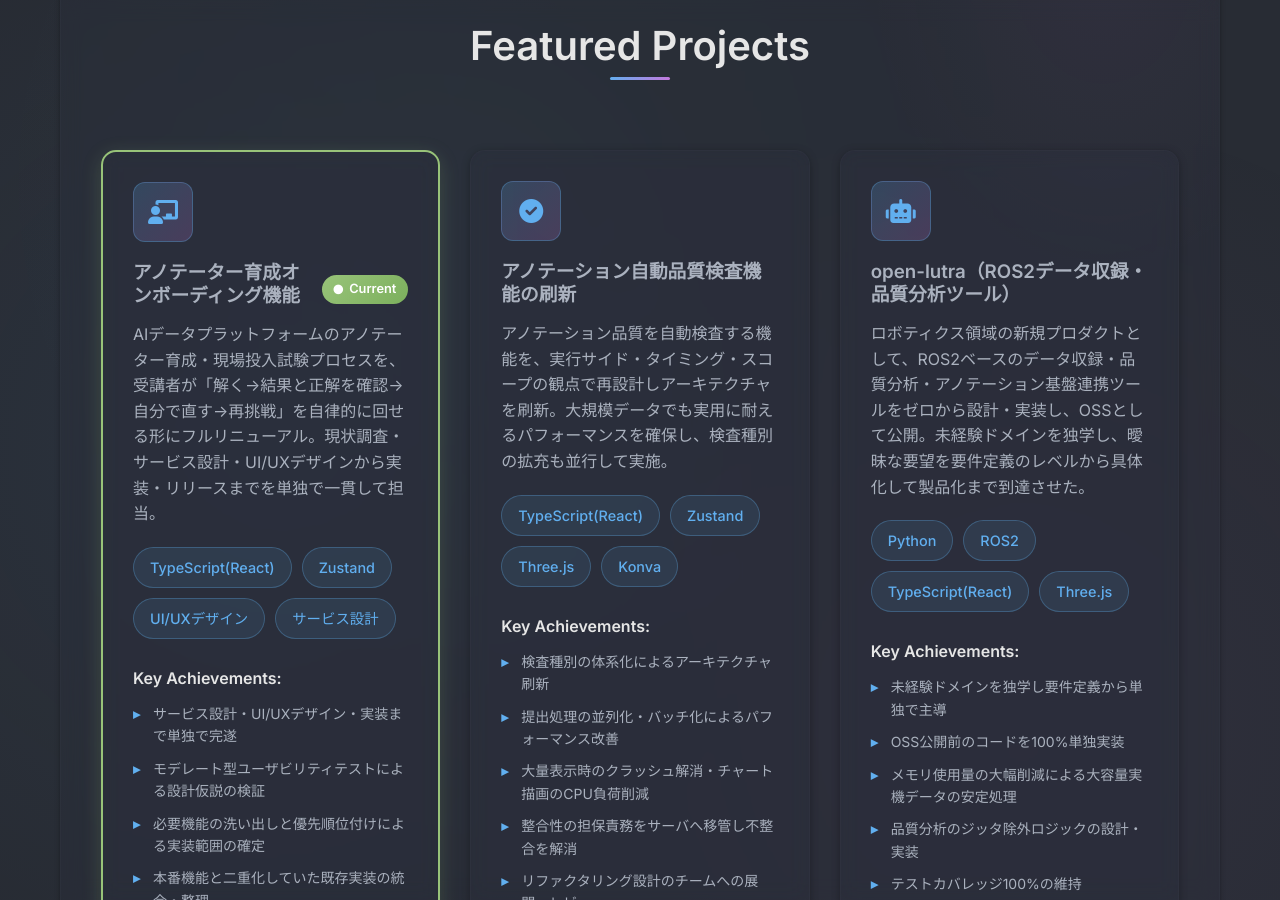
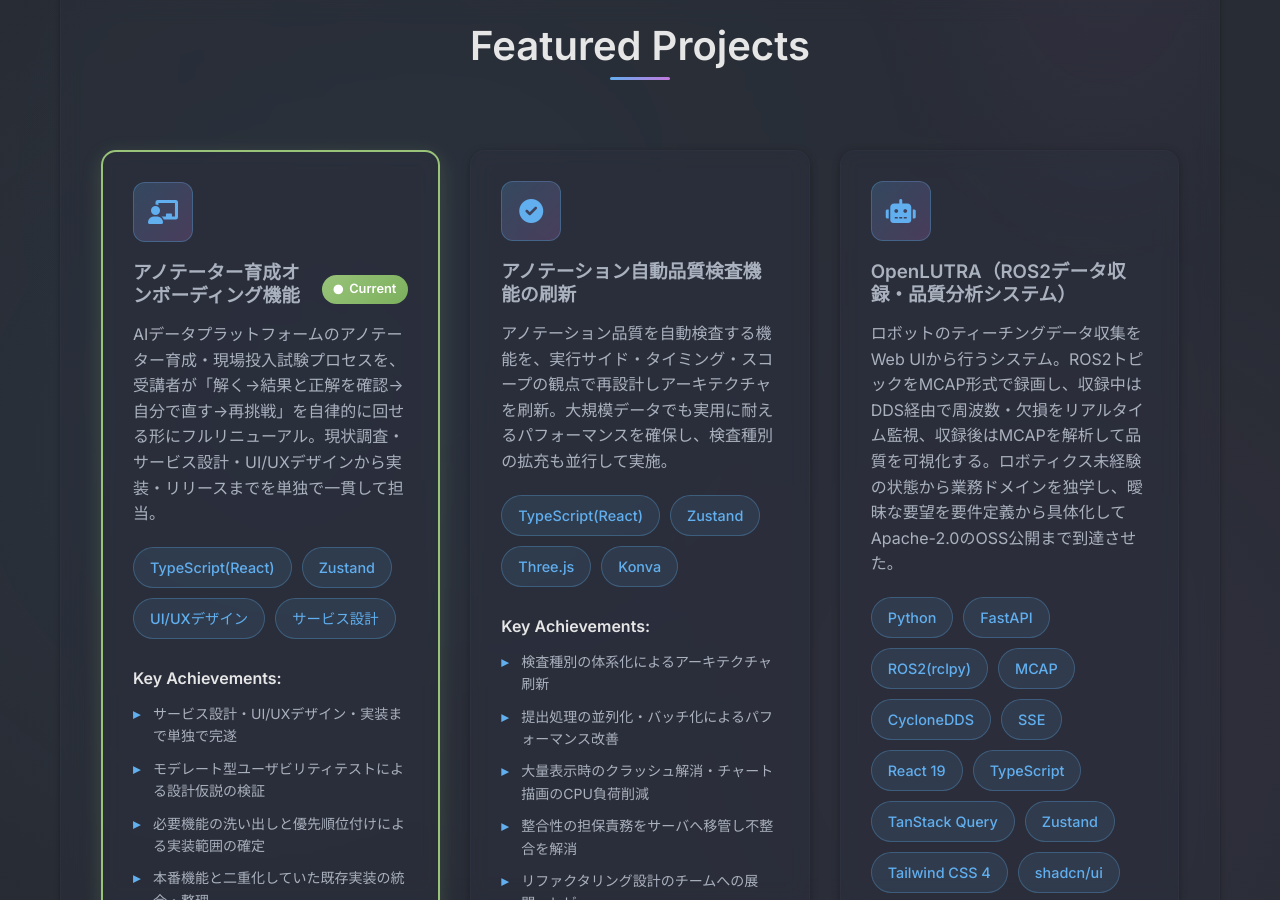
Before and after one commit to h-iwata/profile, a Jekyll site: the page built from index.html, in a window 1280 px wide and 900 px high, scrolled down 1643 px. Built offline with Jekyll 4.4.1, drawn with Linux system fonts in a browser that asks for light colours; some of the changed text lies outside the part shown.

Commit message:
OpenLUTRAの記載を実装に即して刷新し、個人プロジェクトにDDDサンプルを追加

```diff
--- a/_data/experience.yml
+++ b/_data/experience.yml
@@ -22,7 +22,7 @@
     - 'プロトタイプ検証・ユーザビリティテストに基づく要件定義と実装範囲の決定'
     - '自動品質検査機能のアーキテクチャ刷新・大幅なパフォーマンス改善'
     - '中長期リファクタリング計画の策定とチームへの運用展開'
-    - 'ROS2ベースのデータ収録・品質分析ツール「open-lutra」の新規開発とOSS公開'
+    - 'ROS2ベースのデータ収録・品質分析システム「OpenLUTRA」の新規開発とOSS公開'
     - '3D点群・2D画像アノテーションツールのUI改善'
     - 'インフラ・AI推論コストの削減とパフォーマンスチューニング'
     - '設計レビュー・PRレビューによるチーム開発の技術的牽引'
--- a/_data/personal_projects.yml
+++ b/_data/personal_projects.yml
@@ -1,3 +1,28 @@
+- title: 'TypeScript DDD Example'
+  subtitle: 'tsoa + InversifyJS + TypeORM によるDDD実装サンプル'
+  description: 'ECサイトの注文システムを題材にしたドメイン駆動設計のリファレンス実装。集約の境界設計・値オブジェクト・ドメインサービス・リポジトリ抽象化を、テストと厳格なlintで担保しながら実装。DDDを学習・教育する目的で公開。'
+  technologies:
+    [
+      'TypeScript',
+      'tsoa',
+      'InversifyJS',
+      'TypeORM',
+      'Express',
+      'Jest',
+      'MySQL',
+      'Docker',
+    ]
+  period: '2026年1月'
+  image: 'layer-group'
+  github_url: 'https://github.com/h-iwata/ts-ddd-example-tsoa-typeorm'
+  highlights:
+    - '3集約（Product/Customer/Order）の境界設計と集約間の整合性担保'
+    - 'ドメイン層カバレッジ100%、ユニット202件・統合29件のテスト'
+    - '循環的複雑度7・関数10行というRuboCop相当の厳格ESLint運用'
+    - 'tsoaによるコードからのOpenAPI/Swagger UI自動生成'
+    - 'InversifyJSのDIによるInMemory/MySQLリポジトリの差し替え'
+    - 'Docker Composeで完結する開発・テスト環境'
+
 - title: 'InboxToAction'
   subtitle: '24時間ルールタスク管理アプリ'
   description: '24時間でタスクが自動削除される革新的なタスク管理アプリ。忘れたタスクを再入力することで、本当に重要なタスクだけに集中できる仕組みを提供。'
--- a/_data/projects.yml
+++ b/_data/projects.yml
@@ -27,20 +27,39 @@
     - "整合性の担保責務をサーバへ移管し不整合を解消"
     - "リファクタリング設計のチームへの展開・レビュー"
 
-- title: "open-lutra（ROS2データ収録・品質分析ツール）"
-  description: "ロボティクス領域の新規プロダクトとして、ROS2ベースのデータ収録・品質分析・アノテーション基盤連携ツールをゼロから設計・実装し、OSSとして公開。未経験ドメインを独学し、曖昧な要望を要件定義のレベルから具体化して製品化まで到達させた。"
-  technologies: ["Python", "ROS2", "TypeScript(React)", "Three.js"]
-  period: "2026年1月 - 2026年3月"
+- title: "OpenLUTRA（ROS2データ収録・品質分析システム）"
+  description: "ロボットのティーチングデータ収集をWeb UIから行うシステム。ROS2トピックをMCAP形式で録画し、収録中はDDS経由で周波数・欠損をリアルタイム監視、収録後はMCAPを解析して品質を可視化する。ロボティクス未経験の状態から業務ドメインを独学し、曖昧な要望を要件定義から具体化してApache-2.0のOSS公開まで到達させた。"
+  technologies:
+    [
+      "Python",
+      "FastAPI",
+      "ROS2(rclpy)",
+      "MCAP",
+      "CycloneDDS",
+      "SSE",
+      "React 19",
+      "TypeScript",
+      "TanStack Query",
+      "Zustand",
+      "Tailwind CSS 4",
+      "shadcn/ui",
+      "uPlot",
+      "orval(OpenAPI)",
+      "Docker",
+      "uv",
+    ]
+  period: "2026年2月 - 2026年4月"
   current: false
   image: "robot"
-  github_url: "https://github.com/h-iwata"
+  github_url: "https://github.com/fastlabel/open-lutra"
   highlights:
-    - "未経験ドメインを独学し要件定義から単独で主導"
-    - "OSS公開前のコードを100%単独実装"
-    - "メモリ使用量の大幅削減による大容量実機データの安定処理"
-    - "品質分析のジッタ除外ロジックの設計・実装"
-    - "テストカバレッジ100%の維持"
-    - "URDFビューア・テレメトリ連動の実装"
+    - "録画・監視・分析を分離したハイブリッドアーキテクチャの設計（メモリ隔離による長時間録画の安定化）"
+    - "IQRベース（Q3+1.5×IQR）の統計的欠損検出とタイムラインヒートマップによる品質可視化"
+    - "SSEによる周波数・欠損率・ジョブ進捗のリアルタイム配信"
+    - "OpenAPIスキーマからorvalでTanStack Query hooks・型・MSWモックを自動生成し型を一元化"
+    - "Bulletproof Reactパターン＋Biomeのimport制限によるfeature境界の強制"
+    - "mypy strict・カバレッジ100%運用（pytest 337ケース / Vitest 204ケース）"
+    - "OSS公開前のコードを100%単独実装（Python約1.2万行 + TypeScript約1.8万行）"
 
 - title: "オンライン・実スクール運営システム"
   description: "ライフイズテック株式会社のオンライン型プログラミングスクールの新サービス立ち上げ。レガシー化していたリアルスクール運営システムの維持管理全般を担当。"
```
